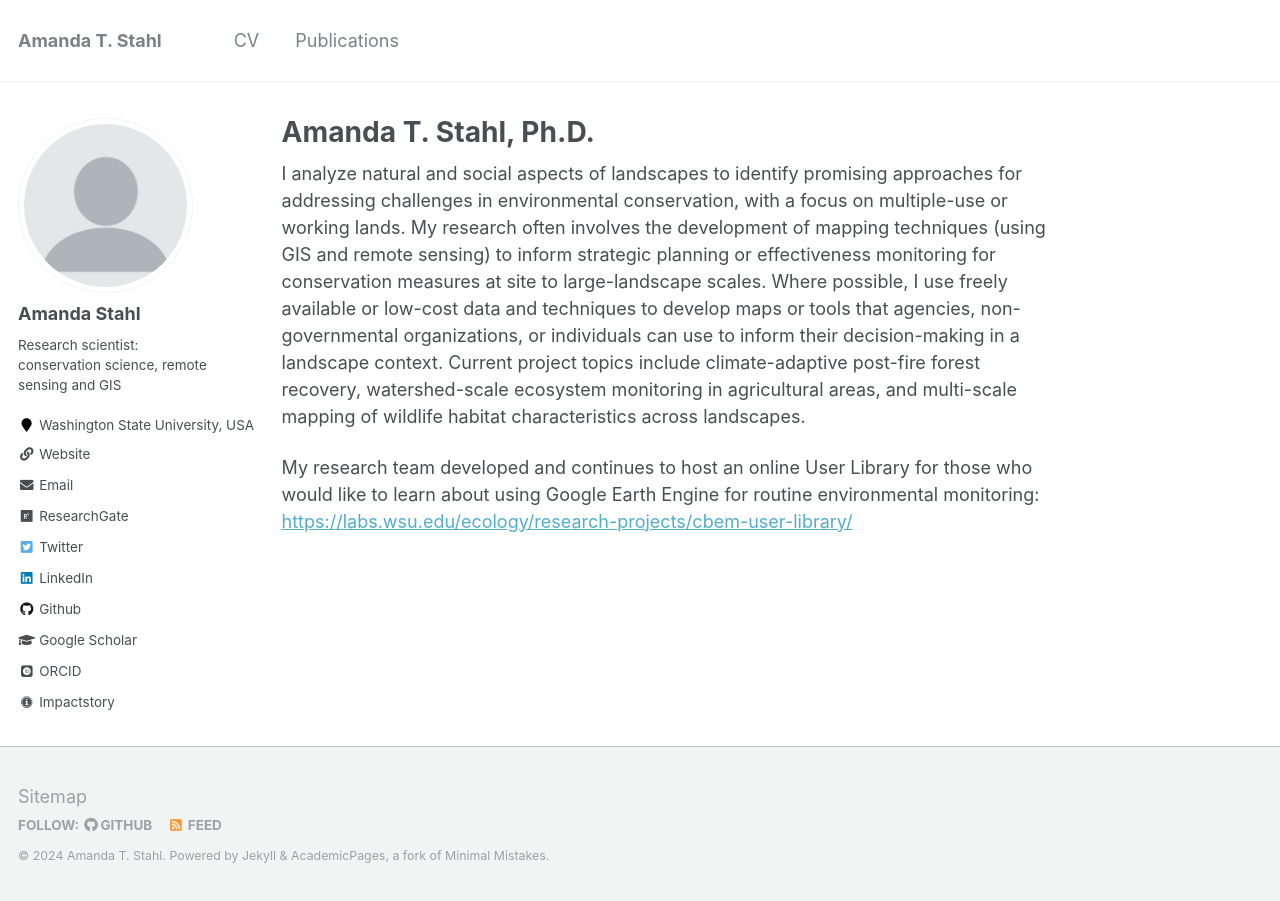
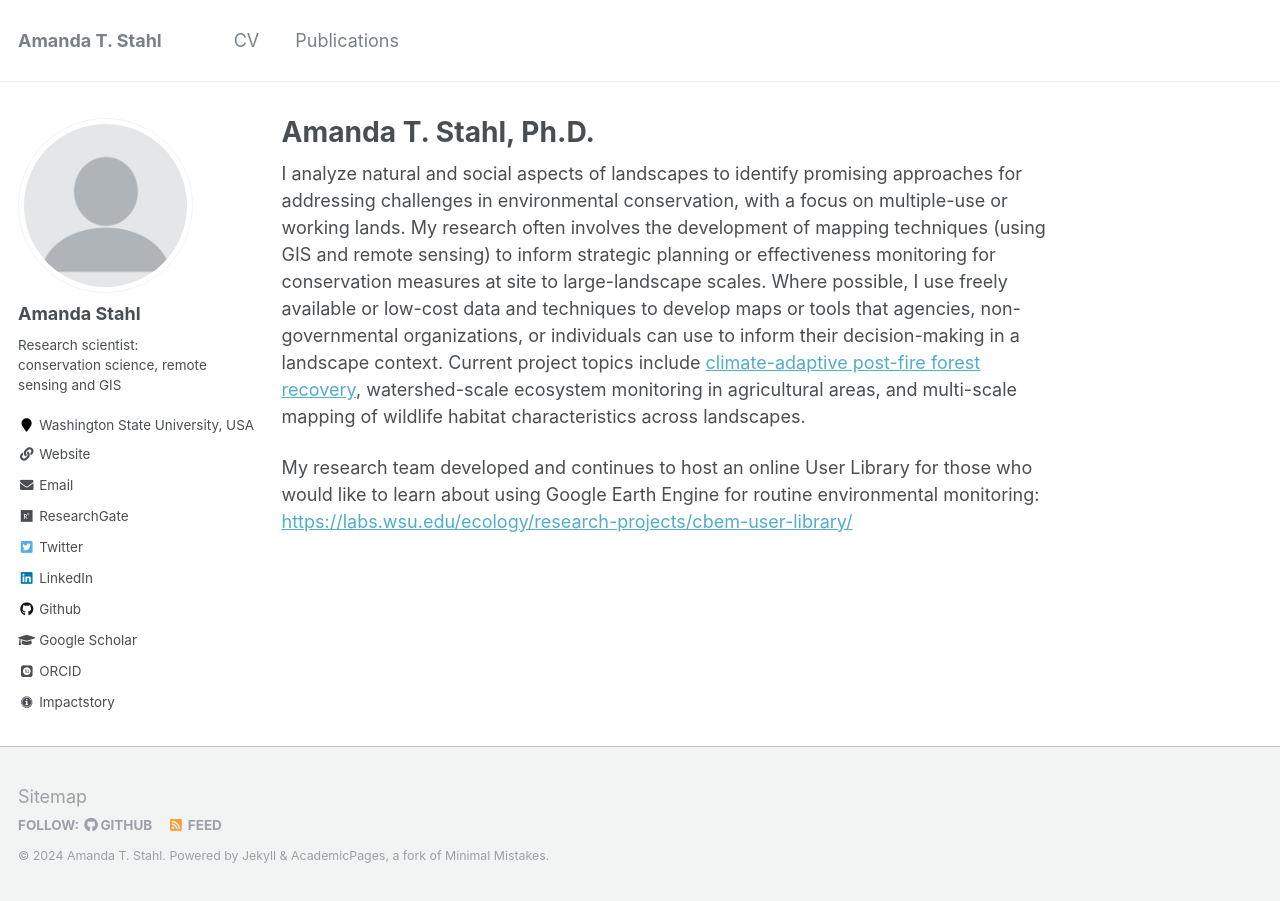
Before and after one commit to ATStahl/ATSpages, a Jekyll site: the page built from _pages/about.md, in a window 1280 px wide. Built offline with Jekyll 4.4.1, drawn with Linux system fonts in a browser that asks for light colours; some web fonts are replaced; part of the change alters nothing that is shown.

Commit message:
Update about.md
link to Post-fire page

```diff
--- a/_pages/about.md
+++ b/_pages/about.md
@@ -8,6 +8,6 @@ redirect_from:
   - /about.html
 ---
 
-I analyze natural and social aspects of landscapes to identify promising approaches for addressing challenges in environmental conservation, with a focus on multiple-use or working lands. My research often involves the development of mapping techniques (using GIS and remote sensing) to inform strategic planning or effectiveness monitoring for conservation measures at site to large-landscape scales. Where possible, I use freely available or low-cost data and techniques to develop maps or tools that agencies, non-governmental organizations, or individuals can use to inform their decision-making in a landscape context. Current project topics include climate-adaptive post-fire forest recovery, watershed-scale ecosystem monitoring in agricultural areas, and multi-scale mapping of wildlife habitat characteristics across landscapes.
+I analyze natural and social aspects of landscapes to identify promising approaches for addressing challenges in environmental conservation, with a focus on multiple-use or working lands. My research often involves the development of mapping techniques (using GIS and remote sensing) to inform strategic planning or effectiveness monitoring for conservation measures at site to large-landscape scales. Where possible, I use freely available or low-cost data and techniques to develop maps or tools that agencies, non-governmental organizations, or individuals can use to inform their decision-making in a landscape context. Current project topics include <a href="https://environment.wsu.edu/post-fire-management/">climate-adaptive post-fire forest recovery</a>, watershed-scale ecosystem monitoring in agricultural areas, and multi-scale mapping of wildlife habitat characteristics across landscapes.
 
 My research team developed and continues to host an online User Library for those who would like to learn about using Google Earth Engine for routine environmental monitoring: <a href="https://labs.wsu.edu/ecology/research-projects/cbem-user-library/">https://labs.wsu.edu/ecology/research-projects/cbem-user-library/</a>
```
